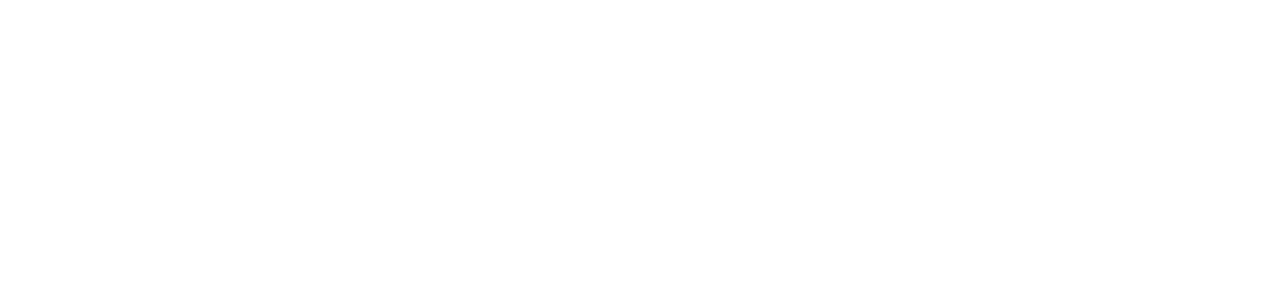
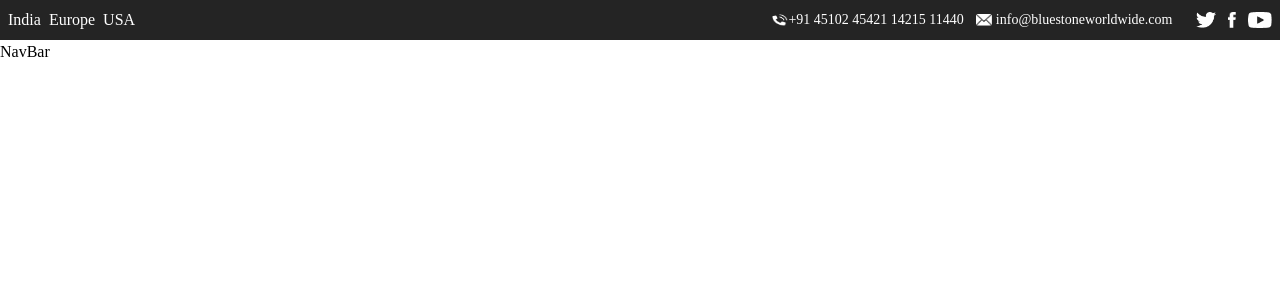
Before and after one commit to Kombath-S/bluestone, a React (Vite) app: page / in a window 1280 px wide. Shown: the top 300 px of the page. Built offline with nearby package versions, Linux system fonts and the light colour scheme.

Commit message:
Padder and TopBar

```diff
--- a/src/App.tsx
+++ b/src/App.tsx
@@ -1,9 +1,13 @@
+import { NavBar } from "./components/macro/NavBar"
+import { TopBar } from "./components/macro/TopBar"
 import { Home } from "./pages/Home"
 
 function App() {
 
   return (
     <>
+      <TopBar/>
+      <NavBar/>
       <Home/>
     </>
   )
--- /dev/null
+++ b/src/components/macro/NavBar.tsx
@@ -0,0 +1,6 @@
+
+export const NavBar = () => {
+  return (
+    <div>NavBar</div>
+  )
+}
--- /dev/null
+++ b/src/components/macro/TopBar.tsx
@@ -0,0 +1,46 @@
+import { Padded } from "../micro/style"
+
+export const TopBar = () => {
+    return (
+        <div className="flex bg-gray-400 text-white px-2 h-10">
+            <Padded className="flex justify-between items-center">
+
+                <div className="left flex gap-2">
+                    <a href="#" className="cursor-pointer">India</a>
+                    <a href="#" className="cursor-pointer">Europe</a>
+                    <a href="#" className="cursor-pointer">USA</a>
+                </div>
+                <div className="right flex gap-6 items-center">
+                    <div className="flex gap-3 items-center">
+                        <a href="#">
+                            <span className="flex gap-0 items-center">
+                                <img src="/public/icons/call-white.png" alt="phone" className="w-4 h-3" />
+                                <span className="text-sm">+91 45102 45421 14215 11440</span>
+                            </span>
+                        </a>
+                        <a href="#">
+                            <span className="flex gap-1 items-center">
+                                <img src="/public/icons/env-white.png" alt="email" className="w-4 h-3" />
+                                <span className="text-sm">info@bluestoneworldwide.com</span>
+                            </span>
+                        </a>
+
+                    </div>
+                    <div className="flex gap-3">
+                        <a href="#">
+                            <img src="/public/icons/twitter-white.png" alt="twitter" className=" h-4" />
+                        </a>
+                        <a href="#">
+                            <img src="/public/icons/facebook-white.png" alt="facebook" className="w-2 " />
+                        </a>
+                        <a href="#">
+                            <img src="/public/icons/youtube-white.png" alt="youtube" className=" h-4" />
+                        </a>
+
+                    </div>
+
+                </div>
+            </Padded>
+        </div>
+    )
+}
--- /dev/null
+++ b/src/components/macro/index.ts
@@ -0,0 +1,2 @@
+export { NavBar } from "./NavBar";
+export { TopBar } from "./TopBar";
--- /dev/null
+++ b/src/components/micro/style/Padded.tsx
@@ -0,0 +1,14 @@
+import React, { ReactNode } from "react"
+
+export const Padded = (
+  {children, style,className}:
+  {children: ReactNode | string,
+    style?: React.CSSProperties,
+    className?: string,
+  }) => {
+  return (
+    <div className={`w-full max-w-pad mx-auto  ${className}`} style={style}>
+        {children}
+    </div>
+)
+}
--- /dev/null
+++ b/src/components/micro/style/index.ts
@@ -0,0 +1 @@
+export { Padded } from "./Padded";
--- a/tailwind.config.js
+++ b/tailwind.config.js
@@ -3,6 +3,9 @@
   content: ["./src/**/*.{html,tsx}"],
   theme: {
     extend: {
+      maxWidth: {
+        "pad": "1400px !important"
+      }
     },
     colors: {
       "gray": {
@@ -16,7 +19,11 @@
       "pink": "#ff00cc",
       "transparent": "transparent",
       "white": "#ffffff"
-    }
+    },
+    screens:{
+      "xs": ""
+    },
+
   },
   plugins: [],
 }
```
